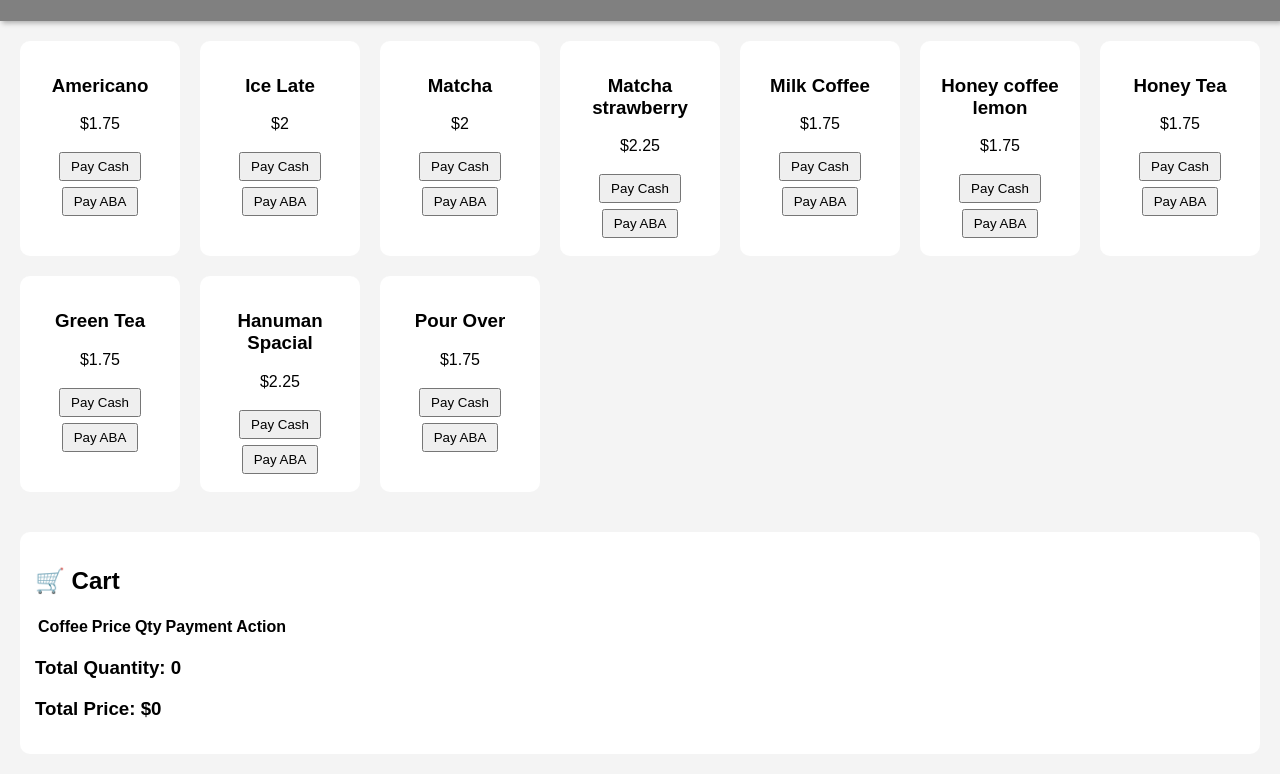
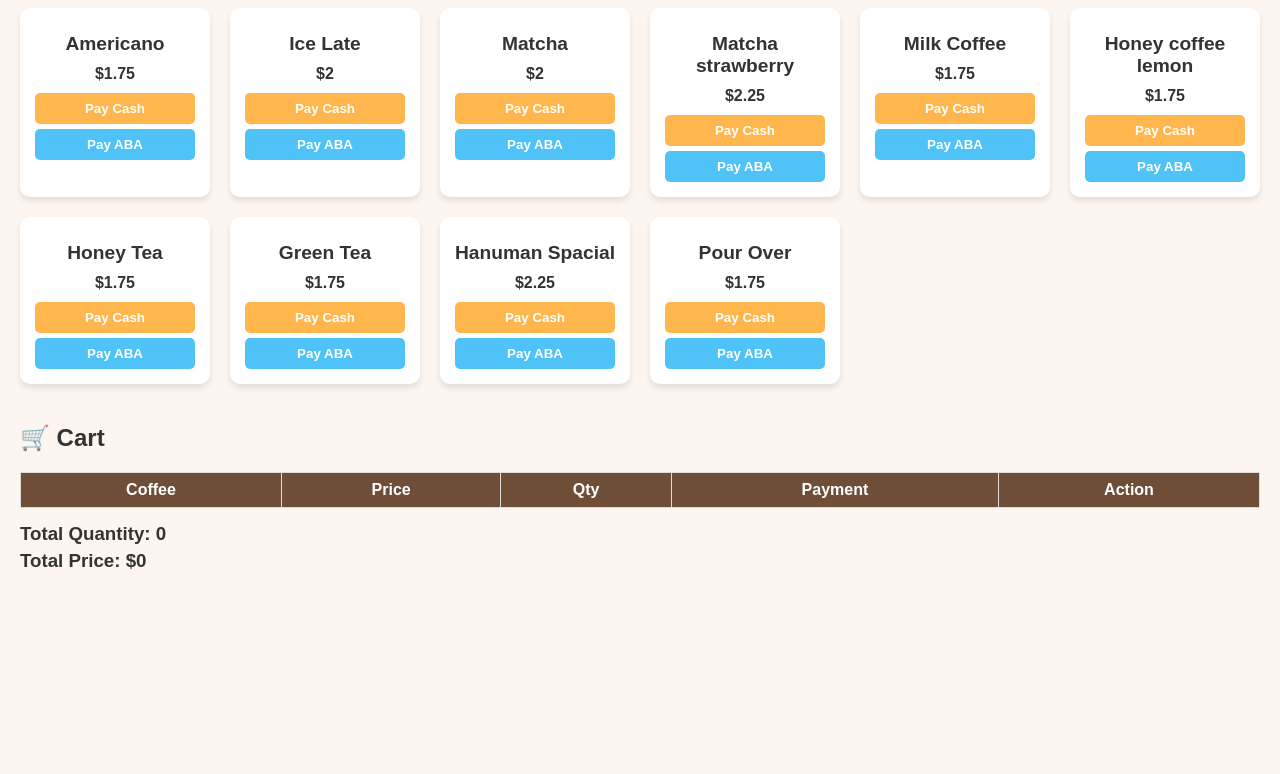
Before and after one commit to danithchan/Mywebsite, a plain HTML site: page index.html in a window 1280 px wide. Shown: the part 89-863 px from the top of the page. After the commit the page ends 800 px from the top, so only its background shows below. Drawn offline with Linux system fonts and the light colour scheme; files that its build step writes are made by us from their sources.

Commit message:
Add files via upload

```diff
--- a/index.html
+++ b/index.html
@@ -4,13 +4,12 @@
     <meta charset="UTF-8" />
     <meta name="viewport" content="width=device-width, initial-scale=1.0" />
     <title>Coffee Shop</title>
-    <link rel="stylesheet" href="/CSS/style.css" />
+    <link rel="stylesheet" href="/Coffee/style.css" />
   </head>
   <body>
     <header>
       <h1>Nigth coffee</h1>
     </header>
-
     <section class="menu">
       <div class="card">
         <h3>Americano</h3>
@@ -26,90 +25,96 @@
         <h3>Ice Late</h3>
         <p>$2</p>
         <div class="card-buttons">
-          <button onclick="addToCart('Americano', 1.75, 'Cash')">
+          <button onclick="addToCart('Ice Late', 1.75, 'Cash')">
             Pay Cash
           </button>
-          <button onclick="addToCart('Americano', 1.75, 'ABA')">Pay ABA</button>
+          <button onclick="addToCart('Ice Late', 1.75, 'ABA')">Pay ABA</button>
         </div>
       </div>
       <div class="card">
         <h3>Matcha</h3>
         <p>$2</p>
         <div class="card-buttons">
-          <button onclick="addToCart('Americano', 1.75, 'Cash')">
-            Pay Cash
-          </button>
-          <button onclick="addToCart('Americano', 1.75, 'ABA')">Pay ABA</button>
+          <button onclick="addToCart('Matcha', 1.75, 'Cash')">Pay Cash</button>
+          <button onclick="addToCart('Matcha', 1.75, 'ABA')">Pay ABA</button>
         </div>
       </div>
       <div class="card">
         <h3>Matcha strawberry</h3>
         <p>$2.25</p>
         <div class="card-buttons">
-          <button onclick="addToCart('Americano', 1.75, 'Cash')">
+          <button onclick="addToCart('Matcha strawberry', 1.75, 'Cash')">
             Pay Cash
           </button>
-          <button onclick="addToCart('Americano', 1.75, 'ABA')">Pay ABA</button>
+          <button onclick="addToCart('Matcha strawberry', 1.75, 'ABA')">
+            Pay ABA
+          </button>
         </div>
       </div>
       <div class="card">
         <h3>Milk Coffee</h3>
         <p>$1.75</p>
         <div class="card-buttons">
-          <button onclick="addToCart('Americano', 1.75, 'Cash')">
+          <button onclick="addToCart('Milk Coffee', 1.75, 'Cash')">
             Pay Cash
           </button>
-          <button onclick="addToCart('Americano', 1.75, 'ABA')">Pay ABA</button>
+          <button onclick="addToCart('Milk Coffee', 1.75, 'ABA')">
+            Pay ABA
+          </button>
         </div>
       </div>
       <div class="card">
         <h3>Honey coffee lemon</h3>
         <p>$1.75</p>
         <div class="card-buttons">
-          <button onclick="addToCart('Americano', 1.75, 'Cash')">
+          <button onclick="addToCart('Honey coffee lemon', 1.75, 'Cash')">
             Pay Cash
           </button>
-          <button onclick="addToCart('Americano', 1.75, 'ABA')">Pay ABA</button>
+          <button onclick="addToCart('Honey coffee lemon', 1.75, 'ABA')">
+            Pay ABA
+          </button>
         </div>
       </div>
       <div class="card">
         <h3>Honey Tea</h3>
         <p>$1.75</p>
         <div class="card-buttons">
-          <button onclick="addToCart('Americano', 1.75, 'Cash')">
+          <button onclick="addToCart('Honey Tea', 1.75, 'Cash')">
             Pay Cash
           </button>
-          <button onclick="addToCart('Americano', 1.75, 'ABA')">Pay ABA</button>
+          <button onclick="addToCart('Honey Tea', 1.75, 'ABA')">Pay ABA</button>
         </div>
       </div>
       <div class="card">
         <h3>Green Tea</h3>
         <p>$1.75</p>
         <div class="card-buttons">
-          <button onclick="addToCart('Americano', 1.75, 'Cash')">
+          <button onclick="addToCart('Green Tea', 1.75, 'Cash')">
             Pay Cash
           </button>
-          <button onclick="addToCart('Americano', 1.75, 'ABA')">Pay ABA</button>
+          <button onclick="addToCart('Green Tea', 1.75, 'ABA')">Pay ABA</button>
         </div>
       </div>
       <div class="card">
         <h3>Hanuman Spacial</h3>
         <p>$2.25</p>
         <div class="card-buttons">
-          <button onclick="addToCart('Americano', 1.75, 'Cash')">
+          <button onclick="addToCart('Hanuman Spacial', 1.75, 'Cash')">
             Pay Cash
           </button>
-          <button onclick="addToCart('Americano', 1.75, 'ABA')">Pay ABA</button>
+          <button onclick="addToCart('Hanuman Spacial', 1.75, 'ABA')">
+            Pay ABA
+          </button>
         </div>
       </div>
       <div class="card">
         <h3>Pour Over</h3>
         <p>$1.75</p>
         <div class="card-buttons">
-          <button onclick="addToCart('Americano', 1.75, 'Cash')">
+          <button onclick="addToCart('Pour Over', 1.75, 'Cash')">
             Pay Cash
           </button>
-          <button onclick="addToCart('Americano', 1.75, 'ABA')">Pay ABA</button>
+          <button onclick="addToCart('Pour Over', 1.75, 'ABA')">Pay ABA</button>
         </div>
       </div>
     </section>
@@ -132,6 +137,6 @@
       <h3>Total Price: $<span id="totalPrice">0</span></h3>
     </section>
 
-    <script src="/javascript/script.js"></script>
+    <script src="/Coffee/script.js"></script>
   </body>
 </html>
--- a/style.css
+++ b/style.css
@@ -1,45 +1,178 @@
-* {
-  box-sizing: border-box;
-}
-
+/* General Styles */
 body {
+  font-family: Arial, sans-serif;
+  background-color: #fdf6f0;
   margin: 0;
-  font-family: Arial, sans-serif;
-  background: #f4f4f4;
+  padding: 0;
+  color: #333;
 }
 
 header {
-  background: gray;
-  color: white;
-  font-family: "Courier New", Courier;
-  padding: 15px;
+  background-color: rgb(132, 132, 126);
+  box-shadow: 2px 2px 5px rgba(0, 0, 0, 0.3);
+  color: #fff;
+  padding: 20px;
+  font-family: "Franklin Gothic Medium", "Arial Narrow", Arial, sans-serif;
   text-align: center;
-  box-shadow: 2px 2px 5px rgba(0, 0, 0, 0.3);
 }
 
+header h1 {
+  margin: 0;
+  font-size: 2rem;
+  letter-spacing: 2px;
+}
+
+/* Menu Section */
 .menu {
   display: grid;
-  grid-template-columns: repeat(auto-fit, minmax(150px, 1fr));
+  grid-template-columns: repeat(auto-fill, minmax(180px, 1fr));
   gap: 20px;
   padding: 20px;
 }
 
 .card {
-  background: white;
+  background-color: #fff;
+  border-radius: 10px;
   padding: 15px;
+  box-shadow: 0px 4px 6px rgba(0, 0, 0, 0.1);
   text-align: center;
-  border-radius: 10px;
+  transition: transform 0.2s, box-shadow 0.2s;
 }
 
-.cart {
-  background: white;
-  margin: 20px;
-  padding: 15px;
-  border-radius: 10px;
+.card:hover {
+  transform: translateY(-5px);
+  box-shadow: 0px 6px 10px rgba(0, 0, 0, 0.15);
 }
 
-button {
+.card h3 {
+  margin: 10px 0;
+  font-size: 1.2rem;
+}
+
+.card p {
+  font-weight: bold;
+  margin: 5px 0 10px 0;
+}
+
+.card-buttons {
+  display: flex;
+  flex-direction: column;
+  gap: 5px;
+}
+
+.card-buttons button {
+  padding: 8px;
+  border: none;
+  border-radius: 5px;
+  cursor: pointer;
+  font-weight: bold;
+  transition: background-color 0.2s;
+}
+
+.card-buttons button:first-child {
+  background-color: #ffb74d;
+  color: #fff;
+}
+
+.card-buttons button:first-child:hover {
+  background-color: #ffa726;
+}
+
+.card-buttons button:last-child {
+  background-color: #4fc3f7;
+  color: #fff;
+}
+
+.card-buttons button:last-child:hover {
+  background-color: #29b6f6;
+}
+
+/* Cart Section */
+.cart {
+  padding: 20px;
+}
+
+.cart h2 {
+  margin-top: 0;
+}
+
+#cartTable {
+  width: 100%;
+  border-collapse: collapse;
+  margin-bottom: 15px;
+}
+
+#cartTable th,
+#cartTable td {
+  border: 1px solid #ddd;
+  padding: 8px;
+  text-align: center;
+}
+
+#cartTable th {
+  background-color: #6f4e37;
+  color: white;
+}
+
+#cartTable td button {
   padding: 5px 10px;
-  margin: 3px;
+  border: none;
+  border-radius: 5px;
   cursor: pointer;
+  margin: 0 2px;
+  transition: background-color 0.2s;
 }
+
+#cartTable td button:nth-child(1) {
+  /* Minus button */
+  background-color: #ef5350;
+  color: #fff;
+}
+
+#cartTable td button:nth-child(1):hover {
+  background-color: #e53935;
+}
+
+#cartTable td button:nth-child(2) {
+  /* Plus button */
+  background-color: #66bb6a;
+  color: #fff;
+}
+
+#cartTable td button:nth-child(2):hover {
+  background-color: #43a047;
+}
+
+#cartTable td button:nth-child(3) {
+  /* Delete button */
+  background-color: #8e24aa;
+  color: #fff;
+}
+
+#cartTable td button:nth-child(3):hover {
+  background-color: #6a1b9a;
+}
+
+/* Total Quantity & Price */
+.cart h3 {
+  margin: 5px 0;
+}
+
+/* Responsive */
+@media (max-width: 600px) {
+  .menu {
+    grid-template-columns: repeat(auto-fill, minmax(140px, 1fr));
+    gap: 15px;
+  }
+
+  .card-buttons button {
+    font-size: 0.9rem;
+    padding: 6px;
+  }
+
+  #cartTable th,
+  #cartTable td {
+    font-size: 0.85rem;
+    padding: 5px;
+  }
+}
```
